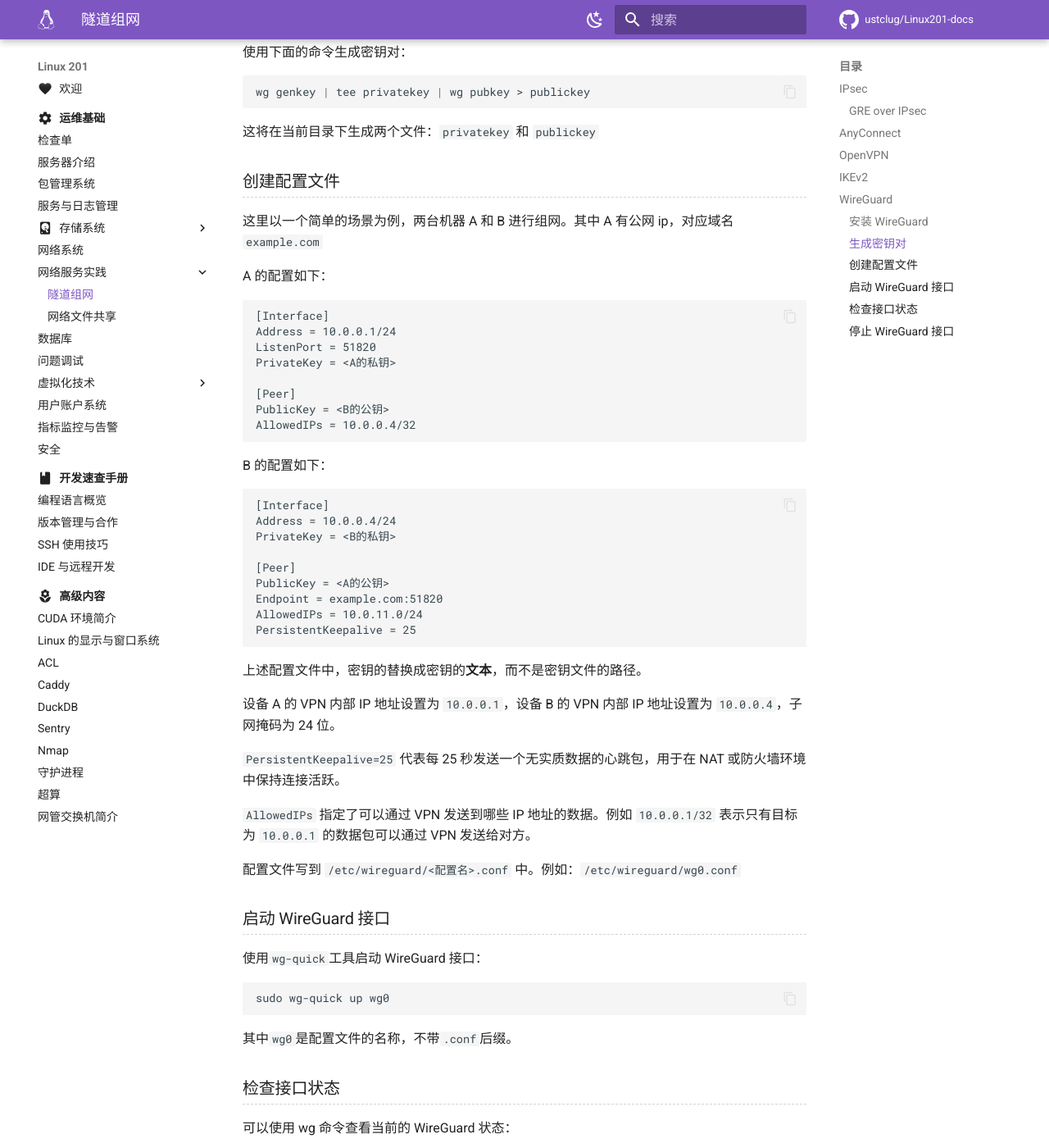
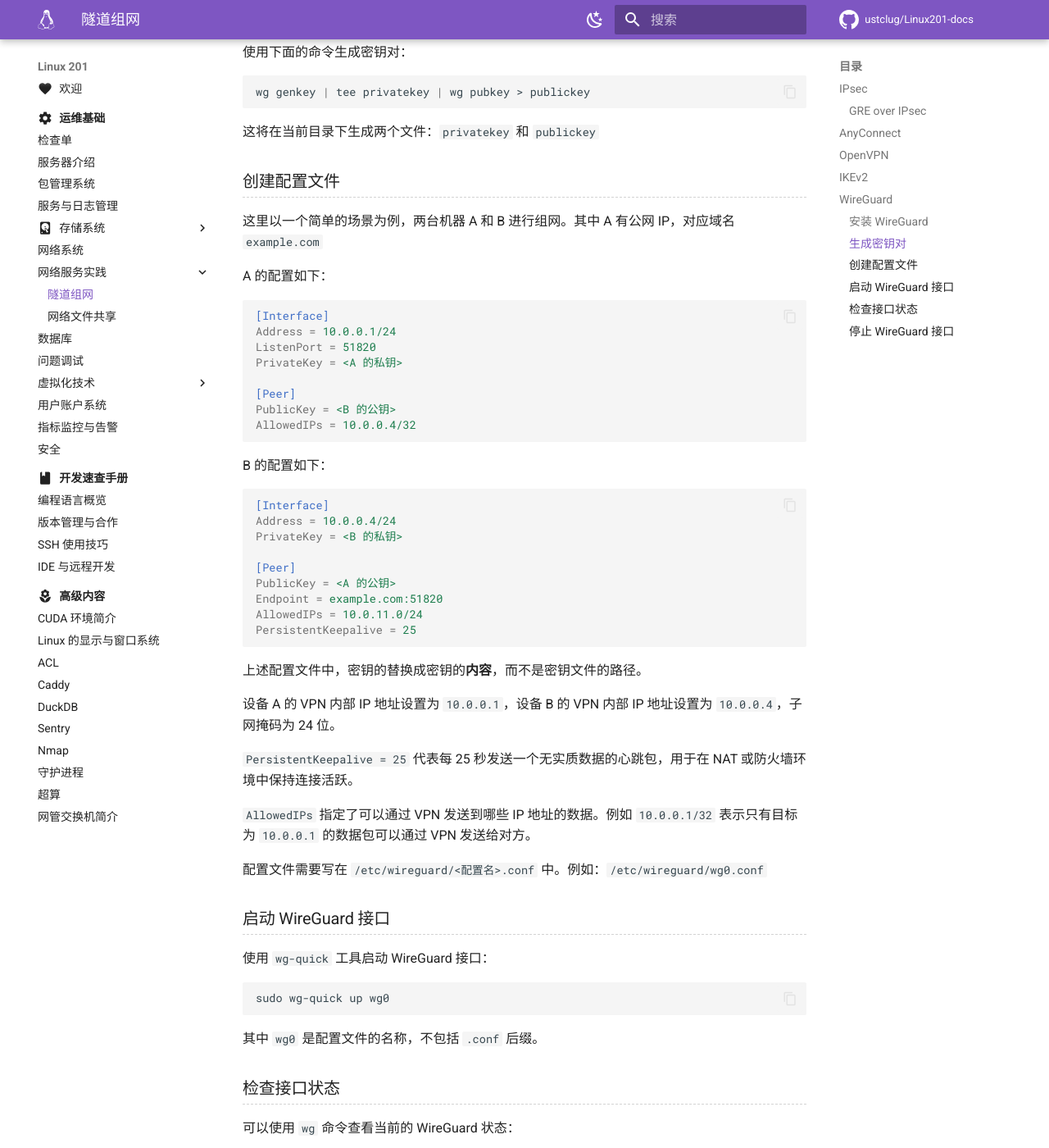
Before and after one commit to ustclug/Linux201-docs, an MkDocs documentation site: the page built from docs/ops/network-service/intranet.md, in a window 1280 px wide and 1400 px high, scrolled down 1624 px. Shown: the whole window at 82% size. Built offline with MkDocs 1.6.1 and Material for MkDocs 9.7.7, drawn with Linux system fonts in a browser that asks for light colours; comment, search, counter and statistics services are not loaded.

Commit message:
ops/network-service: Formatting

````diff
--- a/docs/ops/network-service/intranet.md
+++ b/docs/ops/network-service/intranet.md
@@ -43,7 +43,7 @@
 sudo apt install wireguard
 ```
 
-在 Red Hat 或 Fedora 系列的系统上，你可以使用`dnf`：
+在 Red Hat 或 Fedora 系列的系统上，你可以使用 `dnf`：
 
 ```shell
 sudo dnf install wireguard-tools
@@ -51,7 +51,7 @@
 
 ### 生成密钥对
 
-每个 WireGuard 接口都需要一个私钥和公钥。`wg genkey`生成一个私钥，`wg pubkey`根据输入的私钥输出公钥。
+每个 WireGuard 接口都需要一个私钥和公钥。`wg genkey` 生成一个私钥，`wg pubkey` 根据输入的私钥输出公钥。
 
 使用下面的命令生成密钥对：
 
@@ -63,58 +63,58 @@
 
 ### 创建配置文件
 
-这里以一个简单的场景为例，两台机器 A 和 B 进行组网。其中 A 有公网 ip，对应域名 `example.com`
+这里以一个简单的场景为例，两台机器 A 和 B 进行组网。其中 A 有公网 IP，对应域名 `example.com`
 
 A 的配置如下：
 
-```conf
+```ini
 [Interface]
 Address = 10.0.0.1/24
 ListenPort = 51820
-PrivateKey = <A的私钥>
+PrivateKey = <A 的私钥>
 
 [Peer]
-PublicKey = <B的公钥>
+PublicKey = <B 的公钥>
 AllowedIPs = 10.0.0.4/32
 ```
 
 B 的配置如下：
 
-```conf
+```ini
 [Interface]
 Address = 10.0.0.4/24
-PrivateKey = <B的私钥>
+PrivateKey = <B 的私钥>
 
 [Peer]
-PublicKey = <A的公钥>
+PublicKey = <A 的公钥>
 Endpoint = example.com:51820
 AllowedIPs = 10.0.11.0/24
 PersistentKeepalive = 25
 ```
 
-上述配置文件中，密钥的替换成密钥的**文本**，而不是密钥文件的路径。
+上述配置文件中，密钥的替换成密钥的**内容**，而不是密钥文件的路径。
 
 设备 A 的 VPN 内部 IP 地址设置为 `10.0.0.1`，设备 B 的 VPN 内部 IP 地址设置为 `10.0.0.4`，子网掩码为 24 位。
 
-`PersistentKeepalive=25` 代表每 25 秒发送一个无实质数据的心跳包，用于在 NAT 或防火墙环境中保持连接活跃。
+`PersistentKeepalive = 25` 代表每 25 秒发送一个无实质数据的心跳包，用于在 NAT 或防火墙环境中保持连接活跃。
 
 `AllowedIPs` 指定了可以通过 VPN 发送到哪些 IP 地址的数据。例如 `10.0.0.1/32` 表示只有目标为 `10.0.0.1` 的数据包可以通过 VPN 发送给对方。
 
-配置文件写到 `/etc/wireguard/<配置名>.conf` 中。例如：`/etc/wireguard/wg0.conf`
+配置文件需要写在 `/etc/wireguard/<配置名>.conf` 中。例如：`/etc/wireguard/wg0.conf`
 
 ### 启动 WireGuard 接口
 
-使用`wg-quick`工具启动 WireGuard 接口：
+使用 `wg-quick` 工具启动 WireGuard 接口：
 
 ```shell
 sudo wg-quick up wg0
 ```
 
-其中`wg0`是配置文件的名称，不带`.conf`后缀。
+其中 `wg0` 是配置文件的名称，不包括 `.conf` 后缀。
 
 ### 检查接口状态
 
-可以使用 wg 命令查看当前的 WireGuard 状态：
+可以使用 `wg` 命令查看当前的 WireGuard 状态：
 
 ```shell
 sudo wg
````
